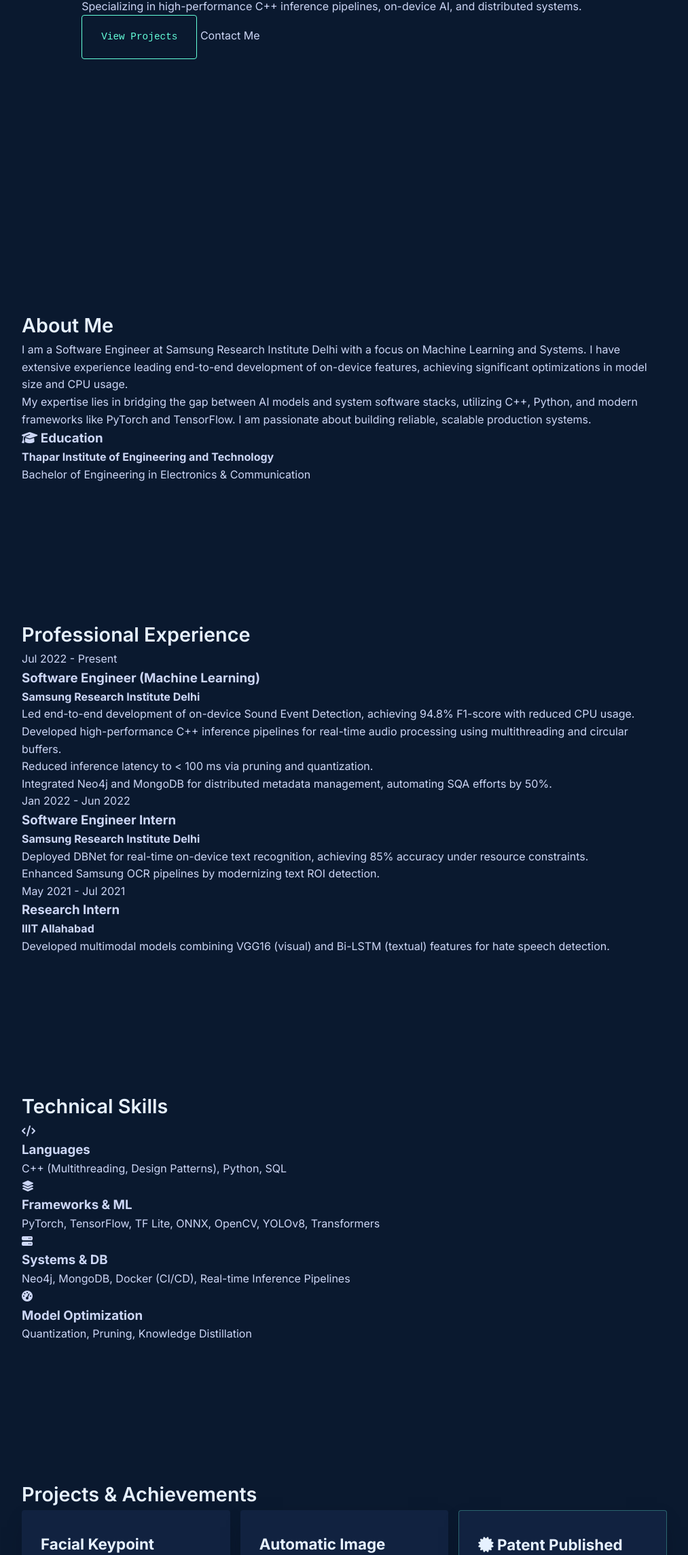
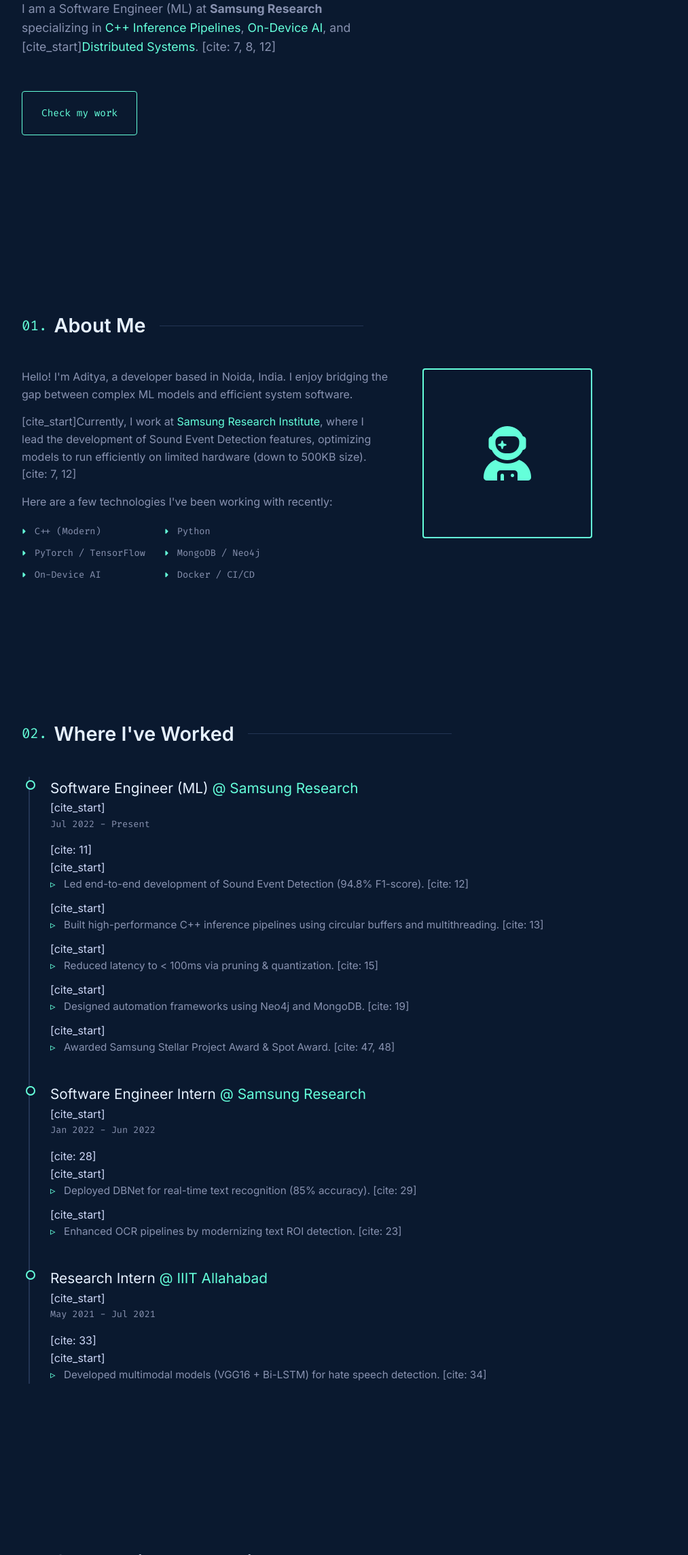
Before and after one commit to adi1220/portfolio, a plain HTML site: page index.html in a window 1280 px wide. Shown: the part 512-2800 px from the top of the page at 68% size, without its empty margins (133-1146 px from the left). Drawn offline with Linux system fonts and the light colour scheme.

Commit message:
Update personal branding and project details in index.html

```diff
--- a/index.html
+++ b/index.html
@@ -3,8 +3,8 @@
 <head>
     <meta charset="UTF-8">
     <meta name="viewport" content="width=device-width, initial-scale=1.0">
-    <title>Aditya Kumar Singh | Software Engineer (ML)</title>
-    <link href="https://fonts.googleapis.com/css2?family=Inter:wght@400;600;700&family=Poppins:wght@500;700&display=swap" rel="stylesheet">
+    <title>Aditya Kumar Singh | ML Engineer</title>
+    <link href="https://fonts.googleapis.com/css2?family=Fira+Code:wght@400;500;600&family=Inter:wght@400;600;700&display=swap" rel="stylesheet">
     <link rel="stylesheet" href="https://cdnjs.cloudflare.com/ajax/libs/font-awesome/6.4.0/css/all.min.css">
     <link rel="stylesheet" href="style.css">
 </head>
@@ -12,13 +12,12 @@
 
     <nav class="navbar">
         <div class="container nav-flex">
-            <a href="#" class="logo">Aditya.<span class="highlight">Dev</span></a>
+            <a href="#" class="logo">&lt;AdityaKS /&gt;</a>
             <ul class="nav-links">
-                <li><a href="#about">About</a></li>
-                <li><a href="#experience">Experience</a></li>
-                <li><a href="#projects">Projects</a></li>
-                <li><a href="#skills">Skills</a></li>
-                <li><a href="#contact" class="btn-nav">Contact</a></li>
+                <li><a href="#about"><span class="nav-num">01.</span> About</a></li>
+                <li><a href="#experience"><span class="nav-num">02.</span> Experience</a></li>
+                <li><a href="#projects"><span class="nav-num">03.</span> Projects</a></li>
+                <li><a href="#contact" class="btn-nav">Resume</a></li>
             </ul>
             <div class="hamburger">
                 <i class="fas fa-bars"></i>
@@ -28,130 +27,160 @@
 
     <header id="hero">
         <div class="container hero-content">
-            <p class="greeting">Hi, I'm</p>
-            <h1>Aditya Kumar Singh </h1>
-            <h2 class="role">Software Engineer (Machine Learning) </h2>
-            <p class="tagline">Specializing in high-performance C++ inference pipelines, on-device AI, and distributed systems. </p>
+            <p class="greeting">Hi, my name is</p>
+            <h1 class="glitch-effect">Aditya Kumar Singh.</h1>
+            <h2 class="subtitle">I engineer intelligence on the edge.</h2>
+            <p class="description">
+                I am a Software Engineer (ML) at <strong>Samsung Research</strong> specializing in
+                <span class="highlight">C++ Inference Pipelines</span>, <span class="highlight">On-Device AI</span>, and
+                [cite_start]<span class="highlight">Distributed Systems</span>. [cite: 7, 8, 12]
+            </p>
             <div class="cta-group">
-                <a href="#projects" class="btn btn-primary">View Projects</a>
-                <a href="#contact" class="btn btn-outline">Contact Me</a>
+                <a href="#projects" class="btn btn-primary">Check my work</a>
             </div>
         </div>
     </header>
 
     <section id="about" class="section">
         <div class="container">
-            <h2 class="section-title">About Me</h2>
-            <div class="about-content">
-                <p>
-                    I am a Software Engineer at Samsung Research Institute Delhi with a focus on Machine Learning and Systems.
-                    I have extensive experience leading end-to-end development of on-device features, achieving significant
-                    optimizations in model size and CPU usage. </p>
-                <p>
-                    My expertise lies in bridging the gap between AI models and system software stacks, utilizing C++, Python,
-                    and modern frameworks like PyTorch and TensorFlow. I am passionate about building reliable, scalable production systems. </p>
-                <div class="education-box">
-                    <h3><i class="fas fa-graduation-cap"></i> Education</h3>
-                    <p><strong>Thapar Institute of Engineering and Technology</strong><br>
-                    Bachelor of Engineering in Electronics & Communication </p>
+            <div class="section-header">
+                <span class="section-num">01.</span>
+                <h2 class="section-title">About Me</h2>
+                <div class="line"></div>
+            </div>
+
+            <div class="about-grid">
+                <div class="about-text">
+                    <p>
+                        Hello! I'm Aditya, a developer based in Noida, India. I enjoy bridging the gap between complex ML models and efficient system software.
+                    </p>
+                    <p>
+                        [cite_start]Currently, I work at <span class="highlight">Samsung Research Institute</span>, where I lead the development of Sound Event Detection features, optimizing models to run efficiently on limited hardware (down to 500KB size). [cite: 7, 12]
+                    </p>
+                    <p>Here are a few technologies I've been working with recently:</p>
+                    <ul class="tech-list">
+                        <li><i class="fas fa-caret-right"></i> C++ (Modern)</li>
+                        <li><i class="fas fa-caret-right"></i> Python</li>
+                        <li><i class="fas fa-caret-right"></i> PyTorch / TensorFlow</li>
+                        <li><i class="fas fa-caret-right"></i> MongoDB / Neo4j</li>
+                        <li><i class="fas fa-caret-right"></i> On-Device AI</li>
+                        <li><i class="fas fa-caret-right"></i> Docker / CI/CD</li>
+                    </ul>
+                </div>
+                <div class="about-img">
+                    <div class="img-frame">
+                        <i class="fas fa-user-astronaut fa-5x"></i>
+                    </div>
                 </div>
             </div>
         </div>
     </section>
 
-    <section id="experience" class="section bg-light">
+    <section id="experience" class="section">
         <div class="container">
-            <h2 class="section-title">Professional Experience</h2>
-            <div class="timeline">
+            <div class="section-header">
+                <span class="section-num">02.</span>
+                <h2 class="section-title">Where I've Worked</h2>
+                <div class="line"></div>
+            </div>
 
-                <div class="timeline-item">
-                    <div class="timeline-date">Jul 2022 - Present</div> <div class="timeline-content">
-                        <h3>Software Engineer (Machine Learning)</h3>
-                        <h4>Samsung Research Institute Delhi </h4>
-                        <ul>
-                            <li>Led end-to-end development of on-device Sound Event Detection, achieving 94.8% F1-score with reduced CPU usage. </li>
-                            <li>Developed high-performance C++ inference pipelines for real-time audio processing using multithreading and circular buffers. </li>
-                            <li>Reduced inference latency to < 100 ms via pruning and quantization. </li>
-                            <li>Integrated Neo4j and MongoDB for distributed metadata management, automating SQA efforts by 50%. </li>
-                        </ul>
+            <div class="jobs-container">
+                <div class="job-card">
+                    <div class="job-header">
+                        <h3>Software Engineer (ML) <span class="company">@ Samsung Research</span></h3>
+                        [cite_start]<p class="job-date">Jul 2022 - Present</p> [cite: 11]
                     </div>
+                    <ul class="job-desc">
+                        [cite_start]<li>Led end-to-end development of Sound Event Detection (94.8% F1-score). [cite: 12]</li>
+                        [cite_start]<li>Built high-performance C++ inference pipelines using circular buffers and multithreading. [cite: 13]</li>
+                        [cite_start]<li>Reduced latency to < 100ms via pruning & quantization. [cite: 15]</li>
+                        [cite_start]<li>Designed automation frameworks using Neo4j and MongoDB. [cite: 19]</li>
+                        [cite_start]<li>Awarded Samsung Stellar Project Award & Spot Award. [cite: 47, 48]</li>
+                    </ul>
                 </div>
 
-                <div class="timeline-item">
-                    <div class="timeline-date">Jan 2022 - Jun 2022</div> <div class="timeline-content">
-                        <h3>Software Engineer Intern</h3>
-                        <h4>Samsung Research Institute Delhi </h4>
-                        <ul>
-                            <li>Deployed DBNet for real-time on-device text recognition, achieving 85% accuracy under resource constraints. </li>
-                            <li>Enhanced Samsung OCR pipelines by modernizing text ROI detection. </li>
-                        </ul>
+                <div class="job-card">
+                    <div class="job-header">
+                        <h3>Software Engineer Intern <span class="company">@ Samsung Research</span></h3>
+                        [cite_start]<p class="job-date">Jan 2022 - Jun 2022</p> [cite: 28]
                     </div>
+                    <ul class="job-desc">
+                        [cite_start]<li>Deployed DBNet for real-time text recognition (85% accuracy). [cite: 29]</li>
+                        [cite_start]<li>Enhanced OCR pipelines by modernizing text ROI detection. [cite: 23]</li>
+                    </ul>
                 </div>
 
-                <div class="timeline-item">
-                    <div class="timeline-date">May 2021 - Jul 2021</div> <div class="timeline-content">
-                        <h3>Research Intern</h3>
-                        <h4>IIIT Allahabad </h4>
-                        <ul>
-                            <li>Developed multimodal models combining VGG16 (visual) and Bi-LSTM (textual) features for hate speech detection. </li>
-                        </ul>
+                <div class="job-card">
+                    <div class="job-header">
+                        <h3>Research Intern <span class="company">@ IIIT Allahabad</span></h3>
+                        [cite_start]<p class="job-date">May 2021 - Jul 2021</p> [cite: 33]
                     </div>
-                </div>
-
-            </div>
-        </div>
-    </section>
-
-    <section id="skills" class="section">
-        <div class="container">
-            <h2 class="section-title">Technical Skills</h2>
-            <div class="skills-grid">
-                <div class="skill-card">
-                    <i class="fas fa-code"></i>
-                    <h3>Languages</h3>
-                    <p>C++ (Multithreading, Design Patterns), Python, SQL </p>
-                </div>
-                <div class="skill-card">
-                    <i class="fas fa-layer-group"></i>
-                    <h3>Frameworks & ML</h3>
-                    <p>PyTorch, TensorFlow, TF Lite, ONNX, OpenCV, YOLOv8, Transformers </p>
-                </div>
-                <div class="skill-card">
-                    <i class="fas fa-server"></i>
-                    <h3>Systems & DB</h3>
-                    <p>Neo4j, MongoDB, Docker (CI/CD), Real-time Inference Pipelines </p>
-                </div>
-                <div class="skill-card">
-                    <i class="fas fa-tachometer-alt"></i>
-                    <h3>Model Optimization</h3>
-                    <p>Quantization, Pruning, Knowledge Distillation </p>
+                    <ul class="job-desc">
+                        [cite_start]<li>Developed multimodal models (VGG16 + Bi-LSTM) for hate speech detection. [cite: 34]</li>
+                    </ul>
                 </div>
             </div>
         </div>
     </section>
 
-    <section id="projects" class="section bg-light">
+    <section id="projects" class="section">
         <div class="container">
-            <h2 class="section-title">Projects & Achievements</h2>
+            <div class="section-header">
+                <span class="section-num">03.</span>
+                <h2 class="section-title">Some Things I've Built</h2>
+                <div class="line"></div>
+            </div>
+
             <div class="projects-grid">
 
                 <div class="project-card">
+                    <div class="folder-icon">
+                        <i class="far fa-folder"></i>
+                    </div>
+                    <div class="project-links">
+                        <a href="https://github.com/adi1220" target="_blank"><i class="fab fa-github"></i></a>
+                    </div>
                     <h3>Facial Keypoint Detection</h3>
-                    <p class="tech-stack">C++, Python, PyTorch, CNN</p>
-                    <p>Developed a CNN to detect facial keypoints on the YouTube Face Dataset. Engineered a one-shot detector using SVM and HOG. </p>
-                    <a href="https://github.com/adi1220" target="_blank" class="link-text">View on GitHub <i class="fas fa-arrow-right"></i></a>
+                    <p>Developed a CNN to detect facial keypoints on the YouTube Face Dataset. [cite_start]Engineered a one-shot detector using SVM and HOG for efficient localization. [cite: 36, 37, 38]</p>
+                    <ul class="project-tech-list">
+                        <li>C++</li>
+                        <li>Python</li>
+                        <li>PyTorch</li>
+                        <li>CNN</li>
+                    </ul>
                 </div>
 
                 <div class="project-card">
-                    <h3>Automatic Image Captioning</h3>
-                    <p class="tech-stack">Python, CNN, RNN, PyTorch</p>
-                    <p>Implemented an image captioning model using a LeNet CNN encoder and an LSTM decoder. </p>
+                    <div class="folder-icon">
+                        <i class="far fa-folder"></i>
+                    </div>
+                    <div class="project-links">
+                        <a href="#" target="_blank"><i class="fas fa-external-link-alt"></i></a>
+                    </div>
+                    <h3>Auto Image Captioning</h3>
+                    [cite_start]<p>Implemented an image captioning model utilizing a CNN encoder (LeNet) and an LSTM decoder to generate descriptive captions for images. [cite: 39, 40]</p>
+                    <ul class="project-tech-list">
+                        <li>Python</li>
+                        <li>RNN</li>
+                        <li>LSTM</li>
+                        <li>PyTorch</li>
+                    </ul>
                 </div>
 
                  <div class="project-card highlight-card">
-                    <h3><i class="fas fa-certificate"></i> Patent Published</h3>
-                    <p class="date">Jun 2024</p>
-                    <p>"System and Method for Generating Spatio-Temporal-Chromatically Aligned Multievent Visual Cue" </p>
+                    <div class="folder-icon">
+                        <i class="fas fa-scroll"></i>
+                    </div>
+                    <div class="project-links">
+                       <i class="fas fa-award"></i>
+                    </div>
+                    <h3>Published Patent</h3>
+                    [cite_start]<p>"System and Method for Generating Spatio-Temporal-Chromatically Aligned Multievent Visual Cue" (ID: WI-202406-32-1-INO). [cite: 46]</p>
+                    <ul class="project-tech-list">
+                        <li>Research</li>
+                        <li>Visual Cue</li>
+                        <li>2024</li>
+                    </ul>
                 </div>
 
             </div>
@@ -160,14 +189,21 @@
 
     <footer id="contact">
         <div class="container footer-content">
-            <h2>Let's Connect</h2>
+            <p class="footer-head">04. What's Next?</p>
+            <h2 class="footer-title">Get In Touch</h2>
+            <p class="footer-desc">
+                I am currently open to new opportunities in ML Engineering and Systems.
+                Whether you have a question or just want to say hi, I'll try my best to get back to you!
+            </p>
+            <a href="mailto:adi12679.as@gmail.com" class="btn btn-primary">Say Hello</a>
+
             <div class="social-links">
-                <a href="mailto:adi12679.as@gmail.com"><i class="fas fa-envelope"></i> Email</a>
-                <a href="https://linkedin.com/in/adi1220" target="_blank"><i class="fab fa-linkedin"></i> LinkedIn</a>
-                <a href="https://github.com/adi1220" target="_blank"><i class="fab fa-github"></i> GitHub</a>
-                <a href="https://kaggle.com/aditya1220" target="_blank"><i class="fab fa-kaggle"></i> Kaggle</a>
-                </div>
-            <p class="copyright">&copy; 2025 Aditya Kumar Singh. All rights reserved.</p>
+                <a href="https://github.com/adi1220" target="_blank"><i class="fab fa-github"></i></a>
+                <a href="https://linkedin.com/in/adi1220" target="_blank"><i class="fab fa-linkedin"></i></a>
+                <a href="https://kaggle.com/aditya1220" target="_blank"><i class="fab fa-kaggle"></i></a>
+            </div>
+
+            <p class="copyright">Built by Aditya Kumar Singh. &copy; 2025</p>
         </div>
     </footer>
 
```
